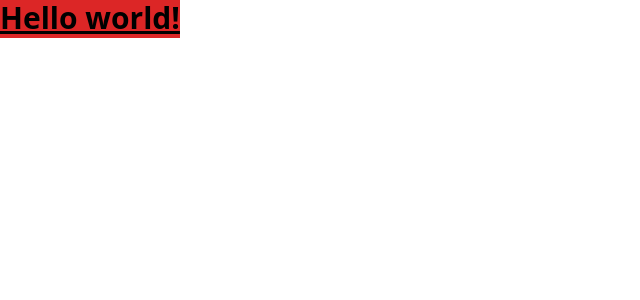
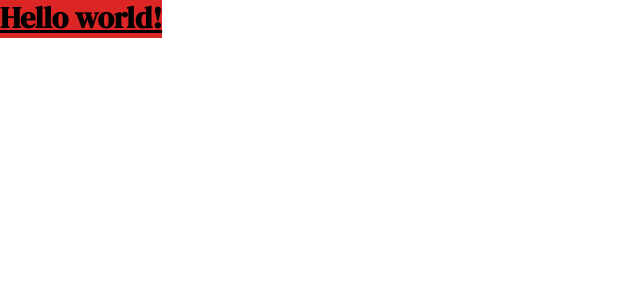
Before and after one commit to himarnoel/interior_dec, a React (Vite) app: page / in a window 1280 px wide. Shown: the top 300 px of the page, without its empty margins (0-640 px from the left). Built offline with nearby package versions, Linux system fonts and the light colour scheme.

Commit message:
added fontstyle

```diff
--- a/src/index.css
+++ b/src/index.css
@@ -1,3 +1,11 @@
+@import url('https://fonts.googleapis.com/css2?family=DM+Serif+Display&display=swap');
+
 @tailwind base;
 @tailwind components;
 @tailwind utilities;
+
+
+
+body{
+    font-family: 'DM Serif Display', serif;
+}
```
Also changed, not shown: 1 other file (tests, documents, lock files or other folders).
